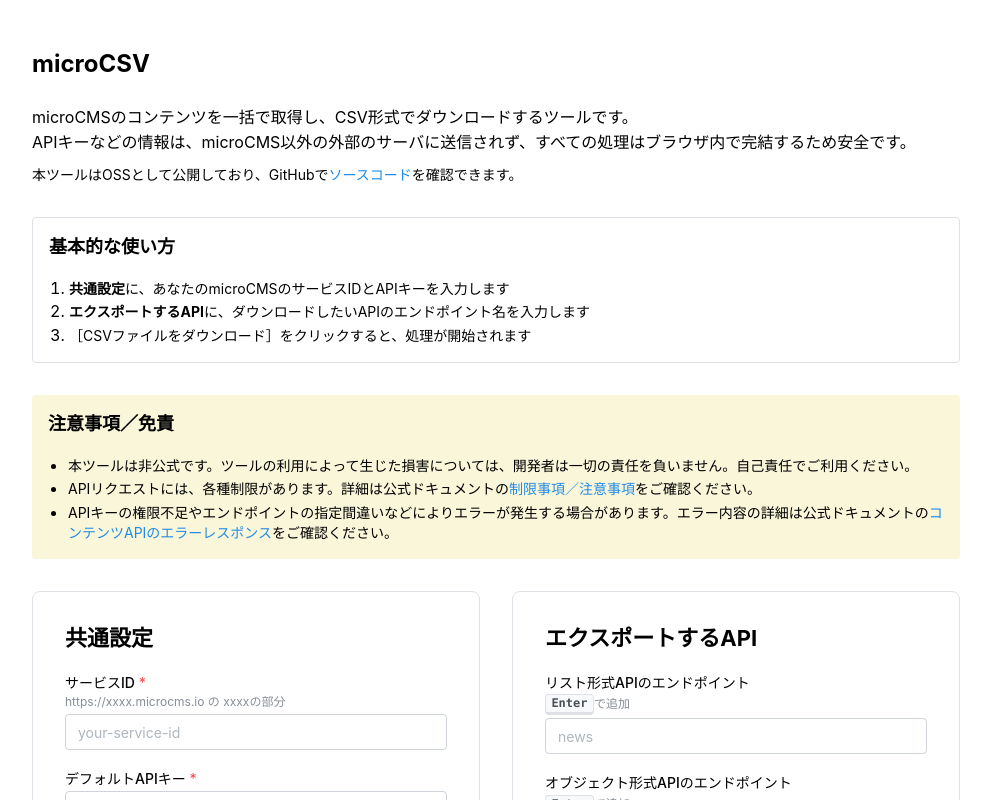
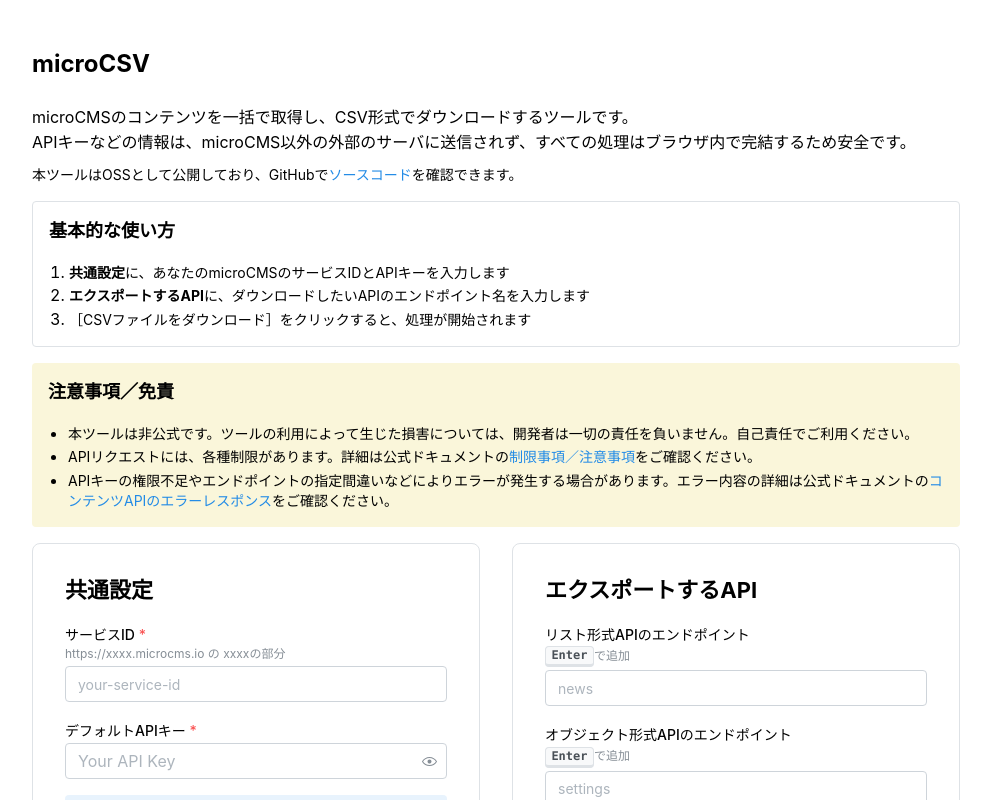
Before and after one commit to shimotsu4431/microCSV, a Next.js app: page / in a window 1280 px wide. Shown: the top 800 px of the page, without its empty margins (144-1135 px from the left). Built offline with nearby package versions, Linux system fonts and the light colour scheme.

Commit message:
Stackの間隔を大きく変更

```diff
--- a/app/page.tsx
+++ b/app/page.tsx
@@ -45,7 +45,7 @@
       <Toaster position="top-right" />
 
       <Container size="md" my="xl">
-        <Stack gap="xl">
+        <Stack gap="md">
           <Header />
           <Instruction />
           <Precautions />
```
